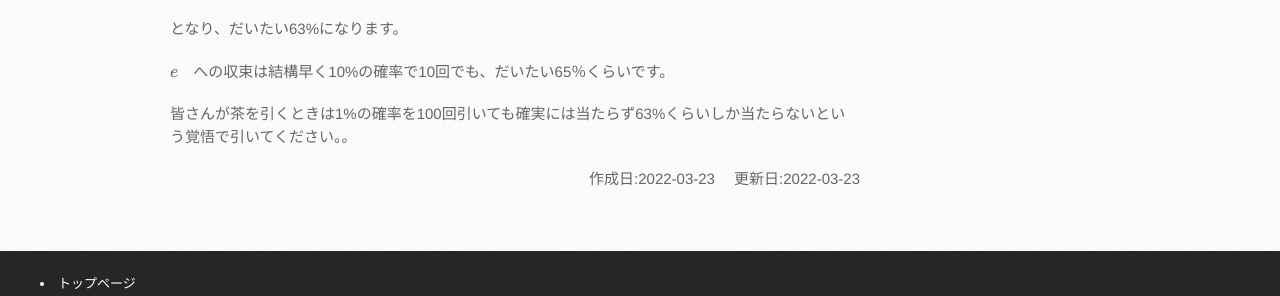
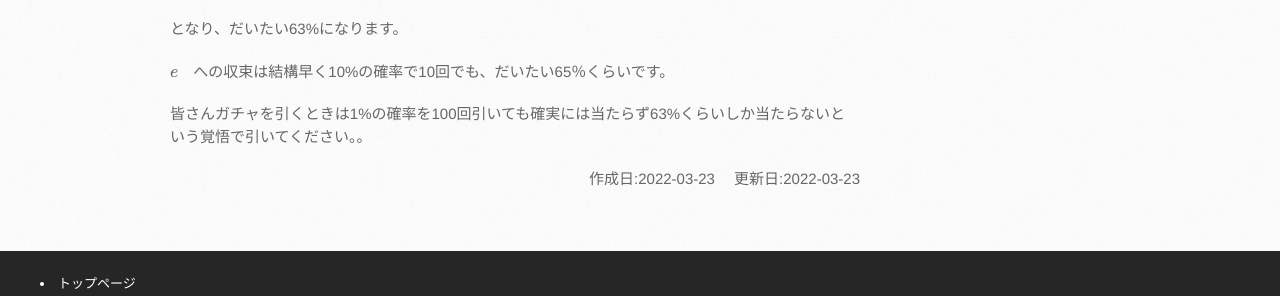
Before and after one commit to mtaketani113/mtaketani113.github.io, a Jekyll site: the page built from math/set/GachaProbability.md, in a window 1280 px wide. Shown: the part 1125-1421 px from the top of the page. Built offline with Jekyll 4.4.1, drawn with Linux system fonts in a browser that asks for light colours; nearby versions of some CDN libraries; comment, search, counter and statistics services are not loaded; the repository's description, which GitHub fills in, is left out.

Commit message:
誤記訂正

```diff
--- a/math/set/GachaProbability.md
+++ b/math/set/GachaProbability.md
@@ -51,4 +51,4 @@ $$
 
 $$ e $$　への収束は結構早く10%の確率で10回でも、だいたい65％くらいです。
 
-皆さんが茶を引くときは1%の確率を100回引いても確実には当たらず63%くらいしか当たらないという覚悟で引いてください。。
+皆さんガチャを引くときは1%の確率を100回引いても確実には当たらず63%くらいしか当たらないという覚悟で引いてください。。
```
